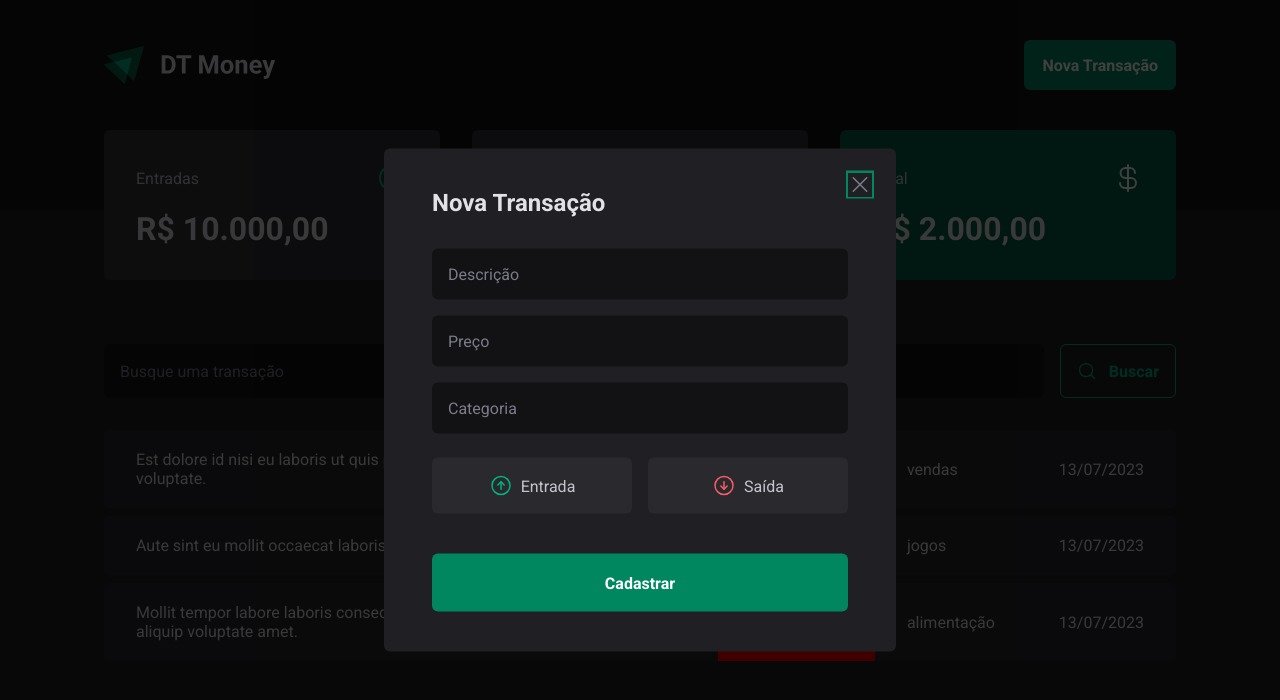
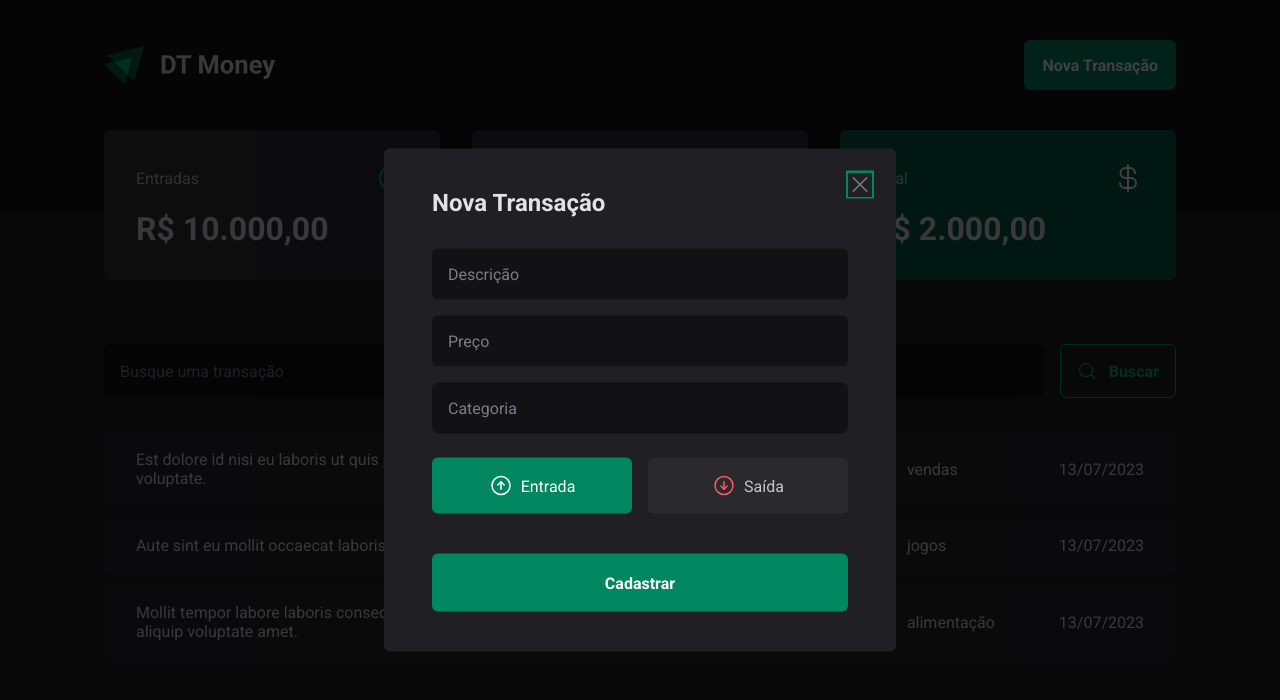
Before and after one commit to YanCardoso/money-y, a React (Vite) app: page / in a window 1280 px wide. Both pictures are taken after a click on the button "Nova Transação". Shown: the top 700 px of the page. Built offline with nearby package versions, Linux system fonts and the light colour scheme; data requests are answered from the project's data file.

Commit message:
form and zod config

```diff
--- a/package.json
+++ b/package.json
@@ -11,12 +11,15 @@
     "preview": "vite preview"
   },
   "dependencies": {
+    "@hookform/resolvers": "^3.1.1",
     "@radix-ui/react-dialog": "^1.0.4",
     "@radix-ui/react-radio-group": "^1.1.3",
     "phosphor-react": "^1.4.1",
     "react": "^18.2.0",
     "react-dom": "^18.2.0",
-    "styled-components": "^5.3.11"
+    "react-hook-form": "^7.45.2",
+    "styled-components": "^5.3.11",
+    "zod": "^3.21.4"
   },
   "devDependencies": {
     "@types/react": "^18.0.37",
--- a/src/components/NewTransactionModal/index.tsx
+++ b/src/components/NewTransactionModal/index.tsx
@@ -1,5 +1,8 @@
+import { zodResolver } from '@hookform/resolvers/zod'
 import * as Dialog from '@radix-ui/react-dialog'
 import { ArrowCircleDown, ArrowCircleUp, X } from 'phosphor-react'
+import { Controller, useForm } from 'react-hook-form'
+import * as z from 'zod'
 import {
 	CloseButton,
 	Content,
@@ -8,7 +11,28 @@ import {
 	TransactionTypeButton,
 } from './styles'
 
+const NewTransactionFormSchema = z.object({
+	description: z.string(),
+	price: z.number(),
+	category: z.string(),
+	type: z.enum(['income', 'outcome']),
+})
+
+type NewTransactionFormInputsType = z.infer<typeof NewTransactionFormSchema>
+
 export function NewTransactionModal() {
+	const { register, handleSubmit, control } =
+		useForm<NewTransactionFormInputsType>({
+			resolver: zodResolver(NewTransactionFormSchema),
+			defaultValues: {
+				type: 'income'
+			}
+		})
+
+	function handleCreateNewTransaction(data: NewTransactionFormInputsType) {
+		console.log(data)
+	}
+
 	return (
 		<Dialog.Portal>
 			<Overlay />
@@ -17,24 +41,35 @@ export function NewTransactionModal() {
 				<CloseButton>
 					<X size={24} />
 				</CloseButton>
-				<form action=''>
+				<form onSubmit={handleSubmit(handleCreateNewTransaction)}>
 					<input
 						type='text'
 						placeholder='Descrição'
 						required
+						{...register('description')}
 					/>
 					<input
 						type='number'
 						placeholder='Preço'
 						required
+						{...register('price', { valueAsNumber: true })}
 					/>
 					<input
 						type='text'
 						placeholder='Categoria'
 						required
+						{...register('category')}
 					/>
 
-					<TransactionType>
+					<Controller
+						control={control}
+						name='type'
+						render={({ field }) => {
+							return (
+								<TransactionType
+									onValueChange={field.onChange}
+									value={field.value}
+								>
 									<TransactionTypeButton
 										variant='income'
 										value='income'
@@ -50,6 +85,9 @@ export function NewTransactionModal() {
 										Saída
 									</TransactionTypeButton>
 								</TransactionType>
+							)
+						}}
+					/>
 
 					<button type='submit'>Cadastrar</button>
 				</form>
--- a/src/pages/Transactions/components/SearchForm/index.tsx
+++ b/src/pages/Transactions/components/SearchForm/index.tsx
@@ -1,15 +1,33 @@
+import { zodResolver } from '@hookform/resolvers/zod'
 import { MagnifyingGlass } from 'phosphor-react'
+import { useForm } from 'react-hook-form'
+import * as z from 'zod'
 import { SearchFormContainer } from './styles'
 
+const searchFormSchemaInputs = z.object({
+	query: z.string(),
+})
+
+type SearchFormInput = z.infer<typeof searchFormSchemaInputs>
+
 export function SearchForm() {
+	const { register, handleSubmit } = useForm<SearchFormInput>({
+		resolver: zodResolver(searchFormSchemaInputs),
+	})
+
+	function handleSearchTransaction(data: SearchFormInput) {
+		console.log(data)
+	}
+
 	return (
-		<SearchFormContainer>
+		<SearchFormContainer onSubmit={handleSubmit(handleSearchTransaction)}>
 			<input
 				type='text'
 				placeholder='Busque uma transação'
+				{...register('query')}
 			/>
 			<button>
-				<MagnifyingGlass size={20}/>
+				<MagnifyingGlass size={20} />
 				Buscar
 			</button>
 		</SearchFormContainer>
--- a/src/pages/Transactions/components/SearchForm/styles.ts
+++ b/src/pages/Transactions/components/SearchForm/styles.ts
@@ -33,7 +33,12 @@ export const SearchFormContainer = styled.form`
 		transition: background-color 0.2s, border-color 0.2s, color 0.2s;
 		cursor: pointer;
 
-		&:hover {
+		&:disabled{
+			opacity: 0.5;
+			cursor: not-allowed;
+		}
+
+		&:not(:disabled):hover {
 			background: ${(props) => props.theme['green-500']};
 			border: 1px solid ${(props) => props.theme['green-500']};
 			color: ${(props) => props.theme.white};
--- a/src/pages/Transactions/styles.ts
+++ b/src/pages/Transactions/styles.ts
@@ -23,7 +23,6 @@ export const TransactionsTable = styled.table`
 
 		&:nth-child(2) {
 			white-space: nowrap;
-			background-color: red;
 		}
 
 		&:last-child {
```
Also changed, not shown: 1 other file (tests, documents, lock files or other folders). Lines whose indentation alone changed are shown as unchanged.
